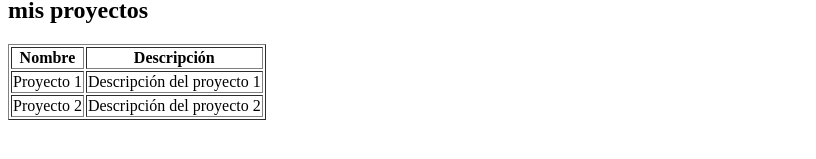
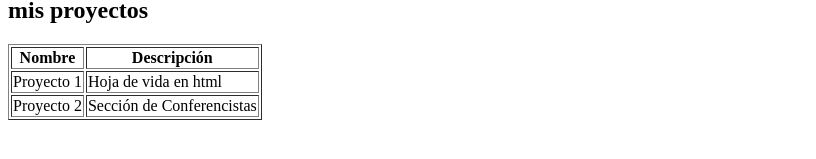
Before and after one commit to sebagil05/portafolioviejo, a plain HTML site: page semana-2/dia-2/index.html in a window 1280 px wide. Shown: the part 461-620 px from the top of the page, without its empty margins (0-816 px from the left). Drawn offline with Linux system fonts and the light colour scheme.

```diff
--- a/semana-2/dia-2/index.html
+++ b/semana-2/dia-2/index.html
@@ -24,11 +24,11 @@
         </tr>
         <tr>
             <td>Proyecto 1</td>
-            <td>Descripción del proyecto 1</td>
+            <td>Hoja de vida en html</td>
         </tr>
         <tr>
             <td>Proyecto 2</td>
-            <td>Descripción del proyecto 2</td>
+            <td>Sección de Conferencistas</td>
         </tr>
     </table>
 </body>
```
